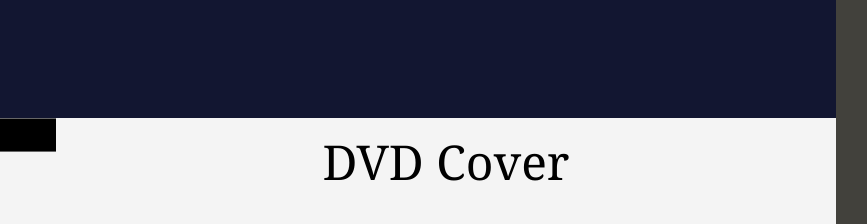
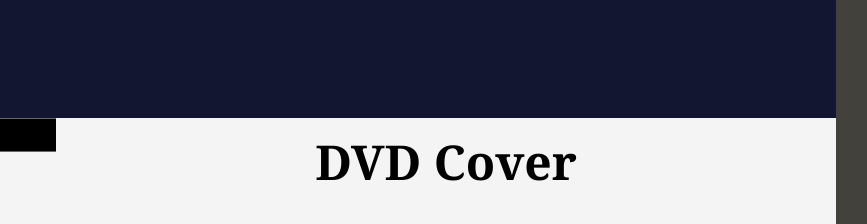
Before and after one commit to M4rcu5LEE/M4rcu5LEE.github.io, a plain HTML site: page DVD Cover.html in a window 1280 px wide. Shown: the top 224 px of the page, 284-1151 px from the left. Drawn offline with Linux system fonts and the light colour scheme.

Commit message:
Update DVD Cover.html

```diff
--- a/DVD Cover.html
+++ b/DVD Cover.html
@@ -148,7 +148,7 @@ body,td,th {
     <p>&nbsp;</p>
     <!-- end .sidebar1 --></div>
    <div class="content">
-    <h1 style="font-family: Cambria, 'Hoefler Text', 'Liberation Serif', Times, 'Times New Roman', serif; font-style: normal; font-weight: 400; font-size: 300%;"><center>DVD Cover</center></h1>
+    <h1 style="font-family: Cambria, 'Hoefler Text', 'Liberation Serif', Times, 'Times New Roman', serif; font-style: normal; font-weight: 400; font-size: 300%;"><strong><center>DVD Cover</center></strong></h1>
     <h3>Energy Matters </h3>
     <p><img src="https://github.com/M4rcu5LEE/M4rcu5LEE.github.io/blob/master/Pictures/DVD%20Cover%20.png?raw=true" width="700" height="400" alt=""/></p>
     <p><strong>Audience:</strong></p>
```
